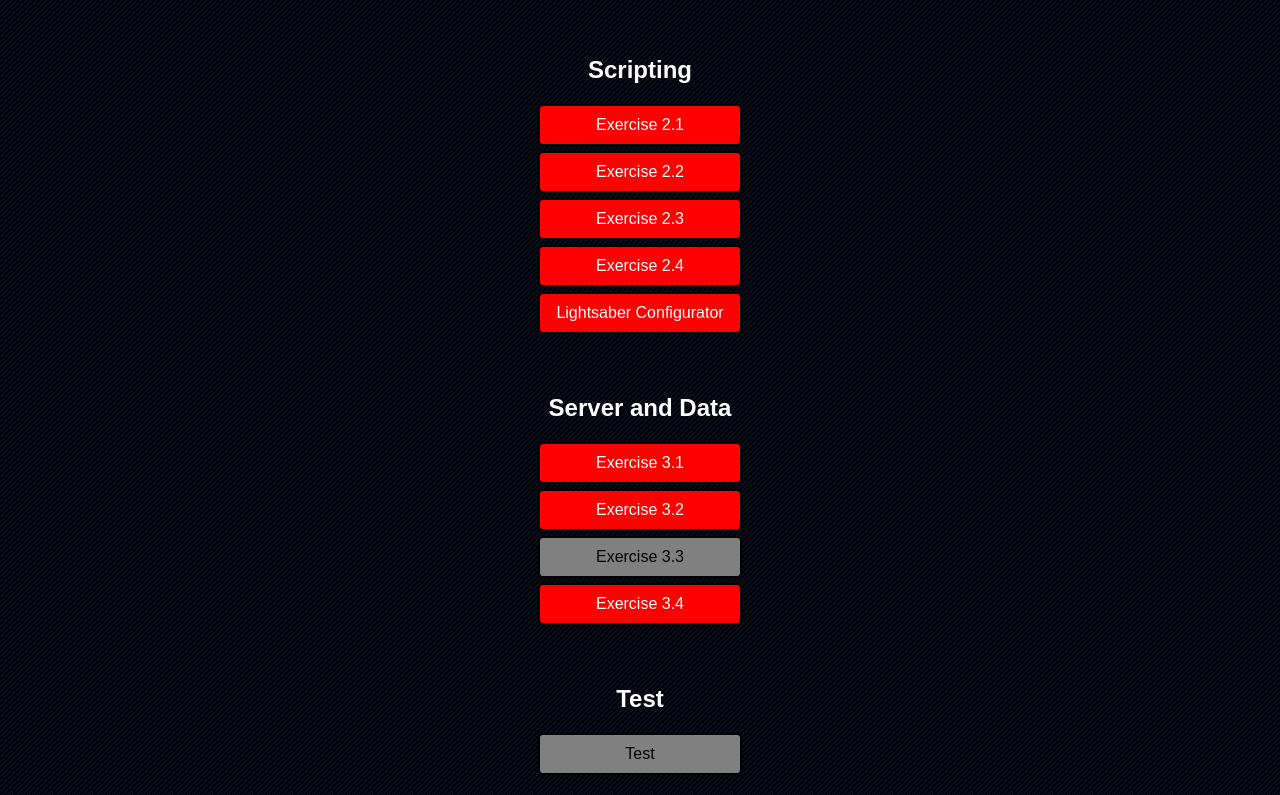
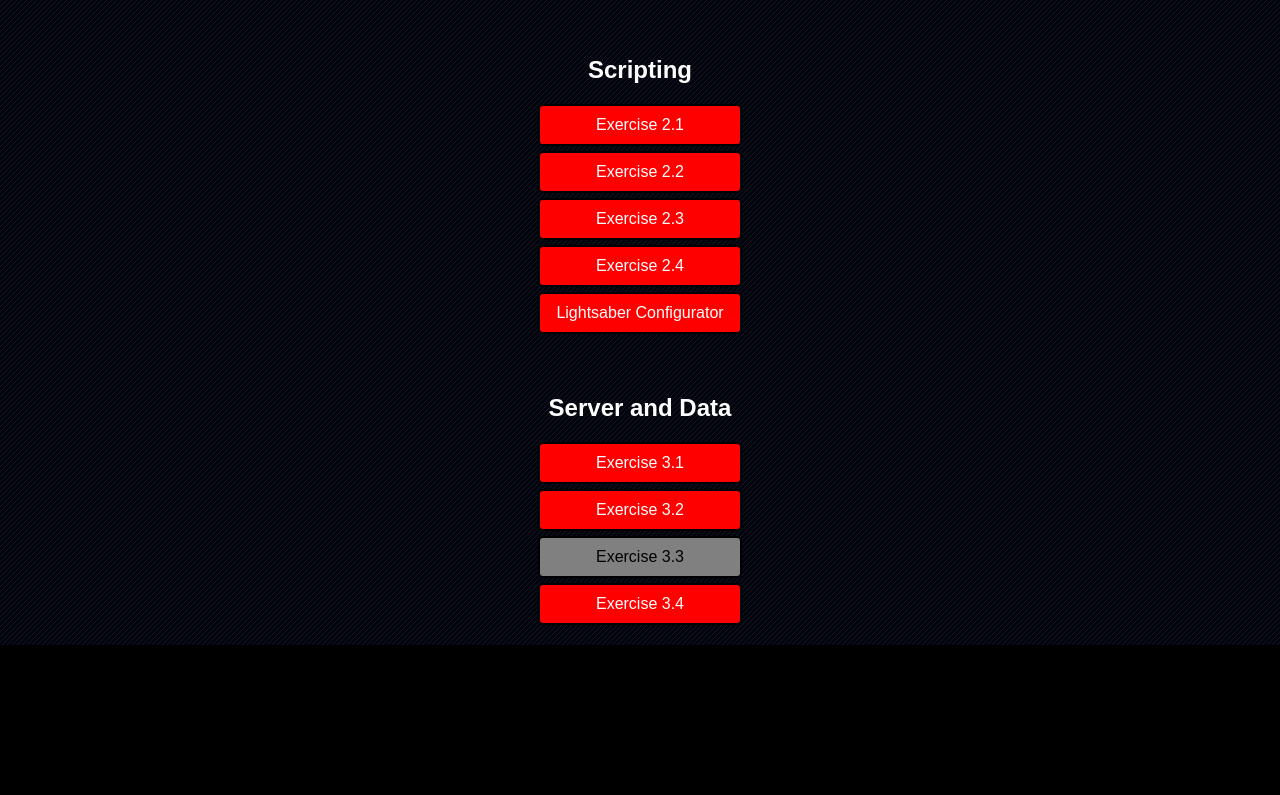
Before and after one commit to whygameplays/GIS-SoSe-2021, a website: page Main/seasons.html in a window 1280 px wide. Shown: the part 583-1378 px from the top of the page. After the commit the page ends 1228 px from the top, so only its background shows below. Drawn offline with Linux system fonts and the light colour scheme.

Commit message:
seasons test link delete

```diff
--- a/Main/seasons.html
+++ b/Main/seasons.html
@@ -56,11 +56,6 @@
             <a href="https://mongodbnetbrowser.herokuapp.com/?u=testuser&p=isOAoCxzMx4YV0fk&a=whygameplays.iba9w.mongodb.net&n=E3-3&c=Students">Exercise 3.3</a>
             <a class="active" href="../Season_3/E3.4_Database_and_Server/E3.4.html">Exercise 3.4</a>
         </div>
-
-        <div class="exercise">
-            <h2>Test</h2>
-            <a href="../Test/E3.4.html">Test</a>
-        </div>
     </main>
 </body>
 
```
